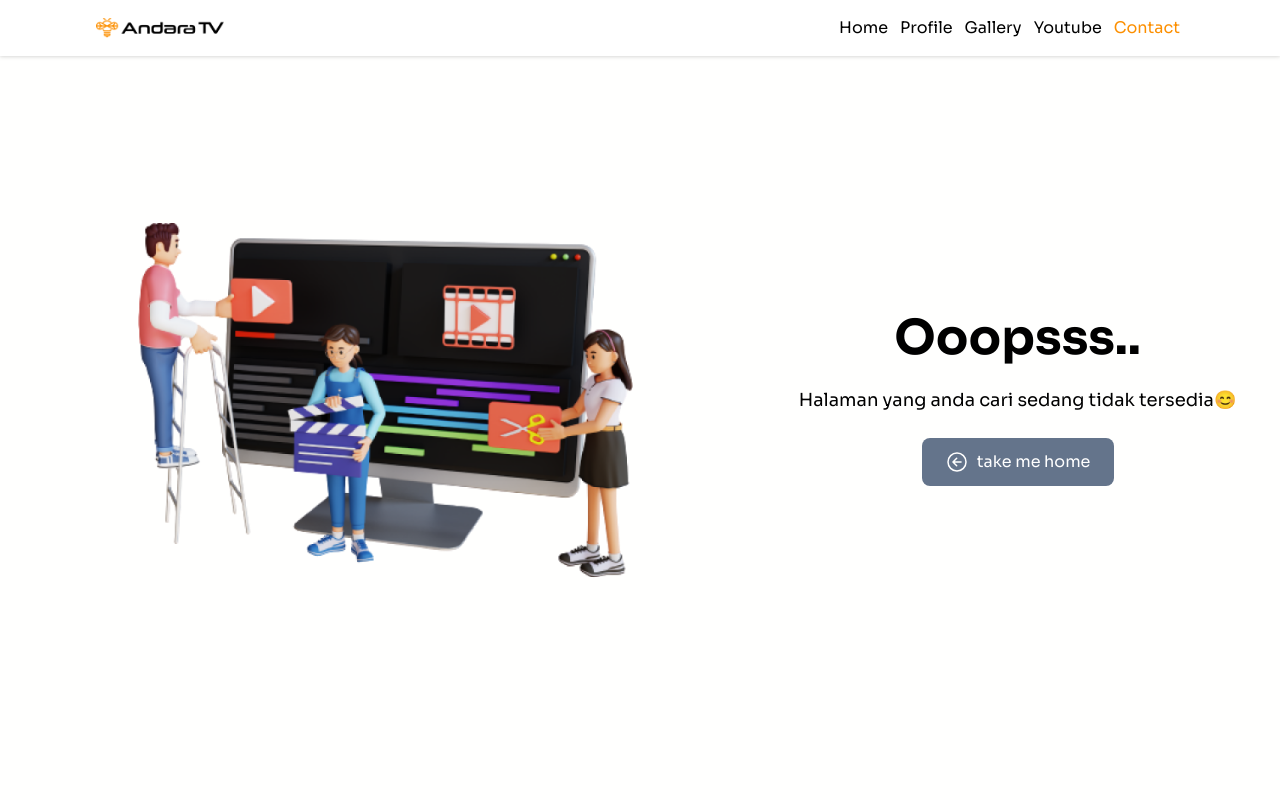
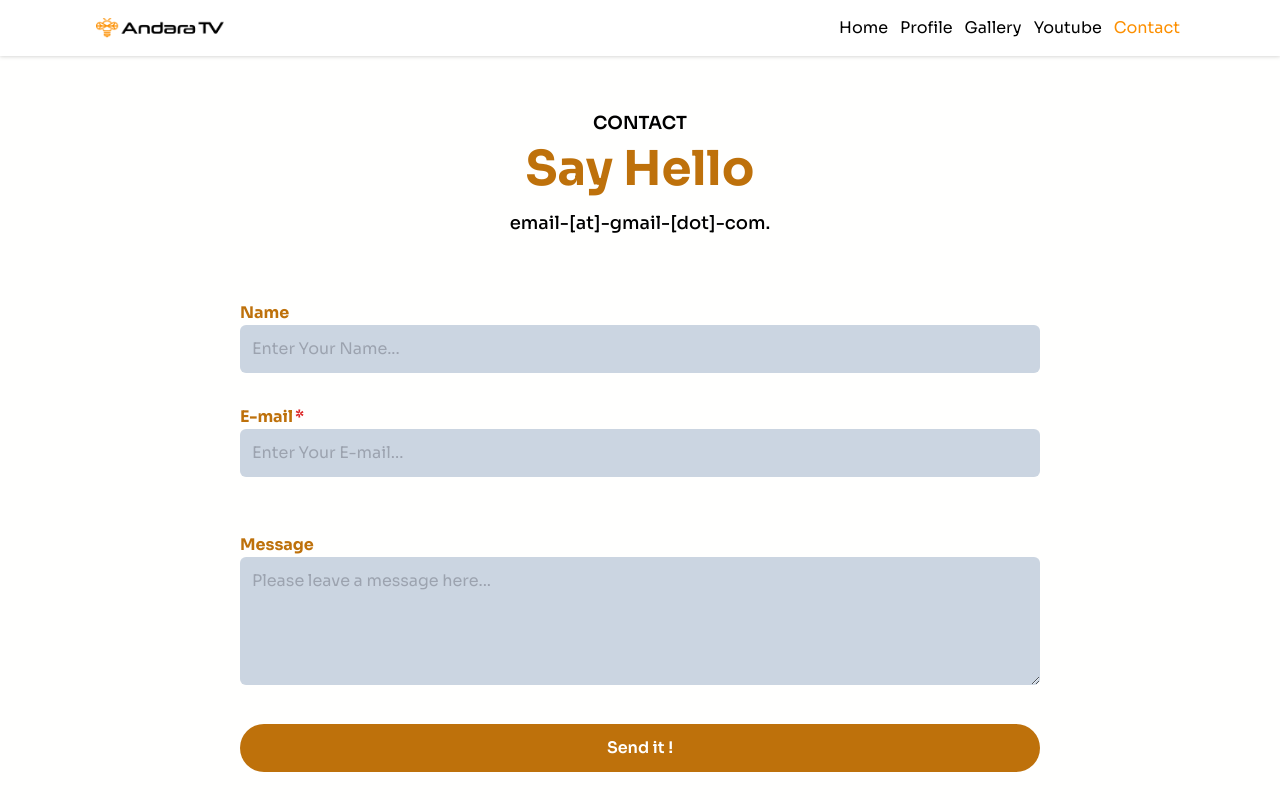
Before and after one commit to zidanabbas/andara-tv, a Next.js app: page /contact in a window 1280 px wide. Before the commit this address had no page. Shown: the top 800 px of the page. Built offline with nearby package versions, Linux system fonts and the light colour scheme.

Commit message:
feat : added profile, gallery, youtube and contact pages

```diff
--- /dev/null
+++ b/src/app/contact/page.jsx
@@ -0,0 +1,10 @@
+import ContactView from "@/view/ContactView";
+import React from "react";
+
+export default function Profile() {
+  return (
+    <>
+      <ContactView />
+    </>
+  );
+}
--- /dev/null
+++ b/src/app/gallery/page.jsx
@@ -0,0 +1,10 @@
+import GalleryView from "@/view/GalleryView";
+import React from "react";
+
+export default function Gallery() {
+  return (
+    <>
+      <GalleryView />
+    </>
+  );
+}
--- /dev/null
+++ b/src/app/profile/page.jsx
@@ -0,0 +1,10 @@
+import React from "react";
+import ProfileView from "@/view/ProfileView";
+
+export default function Profile() {
+  return (
+    <>
+      <ProfileView />
+    </>
+  );
+}
--- /dev/null
+++ b/src/app/youtube/page.jsx
@@ -0,0 +1,10 @@
+import YoutubeView from "@/view/YoutubeView";
+import React from "react";
+
+export default function YoutubePage() {
+  return (
+    <>
+      <YoutubeView />
+    </>
+  );
+}
```
